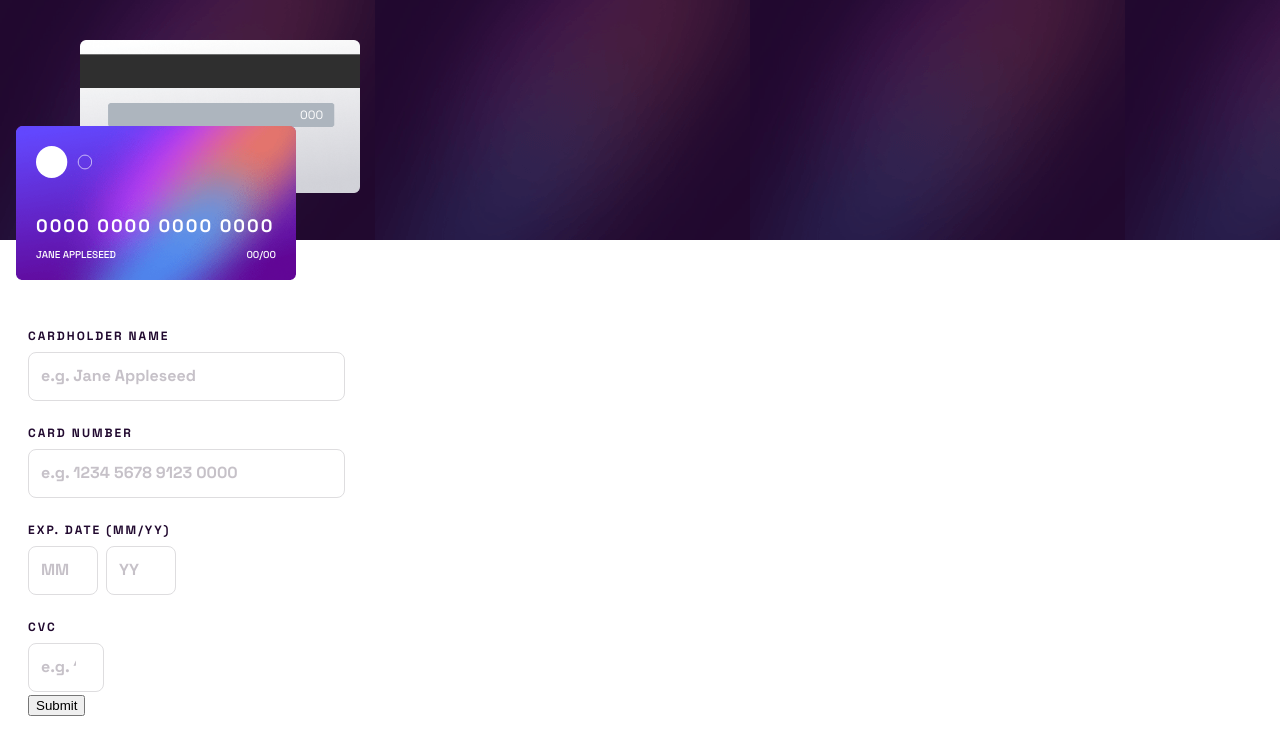
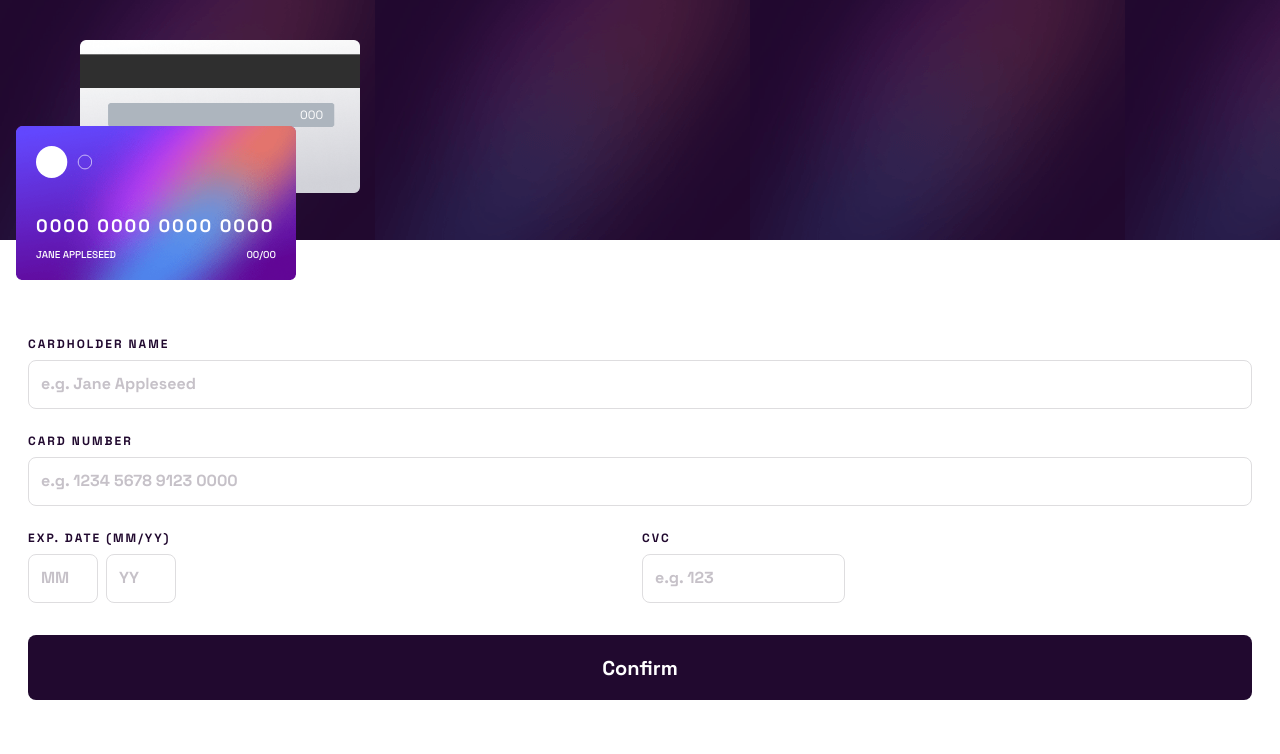
Before and after one commit to lbdevDesign/bankForm, a React (Create React App) app: page / in a window 1280 px wide. Shown: the top 754 px of the page. Built offline with nearby package versions, Linux system fonts and the light colour scheme.

Commit message:
form final

```diff
--- a/src/components/form/form.js
+++ b/src/components/form/form.js
@@ -9,28 +9,28 @@ function Form() {
 
     return(
         <section className="form__container">
-            <form onSubmit={handleSubmit(onSubmit)} class>
-                <div className='form__input'>
+            <form onSubmit={handleSubmit(onSubmit)} className='form'>
+                <div className='form__input1'>
                     <p className='form__input__title'>Cardholder Name</p>
                     <input className='form__input__cname largeInput' type="text" placeholder="e.g. Jane Appleseed" {...register} />
                 </div>
-                <div className='form__input'>
+                <div className='form__input2'>
                     <p className='form__input__title'>Card Number</p>
                     <input className='form__input__cnumber largeInput' type="number" placeholder="e.g. 1234 5678 9123 0000" {...register("Card Number", {})} />
                 </div>
-                <div className='form__input__bottom'>
+                <div className='form__input3'>
                     <p className='form__input__title'>Exp. Date (MM/YY)</p>
                     <div className='form__input__cexpiration--container'>
                         <input className='form__input__cexpiration smallInput' type="number" placeholder="MM" {...register("Expiration date", {})} />
                         <input className='form__input__cexpiration smallInput' type="number" placeholder="YY" {...register("Expiration date", {})} />
                     </div>
                 </div>
-                <div className='form__input__bottom'>
+                <div className='form__input4'>
                     <p className='form__input__title'>CVC</p>
                     <input className='form__input__cvc smallInput' type="number" placeholder="e.g. 123" {...register("CVC", {})} />
                 </div>
 
-                <input type="submit" className='form__submit'/>
+                <input type="submit" className='form__submit' value='Confirm'/>
             </form>
         </section>
     )
--- a/src/components/form/form.scss
+++ b/src/components/form/form.scss
@@ -3,7 +3,7 @@
     border-radius: 8px;
     border: solid 1px $lightGrayViolet;
     box-sizing: border-box;
-    width: 317px;
+    width: 100%;
     &::placeholder {
         font-family: $spaceG;
         font-size: 16px;
@@ -27,19 +27,41 @@
 }
 
 .form {
-    display: flex;
-    flex-wrap: wrap;
+    margin-top: 32px;
+    display: grid;
+    grid-template-columns: repeat(2, 1fr);
+    grid-template-rows: repeat(4, 1fr);
+    grid-column-gap: 4px;
+    grid-row-gap: 24px;
     &__container {
         box-sizing: border-box;
         padding: 64px 28px 0 28px;
         min-width: 100vw;
     }
+    &__input1 {
+        grid-area: 1 / 1 / 2 / 3;
+    }
+    &__input2 {
+        grid-area: 2 / 1 / 3 / 3;
+    }
+    &__input3 {
+        grid-area: 3 / 1 / 4 / 2;
+    }
+    &__input4 {
+        grid-area: 3 / 2 / 4 / 3;
+    }
+    &__submit {
+        margin-top: 8px;
+        grid-area: 4 / 1 / 5 / 3;
+        border: none;
+        border-radius: 8px;
+        background-color: $veryDarkGrayViolet;
+        color: $white;
+        font-family: $spaceG;
+        font-size: 20px;
+        font-weight: 700;
+    }
     &__input {
-        margin: 24px 0 0 0;
-        &__bottom {
-            margin: 24px 0 0 0;
-            width: 50%;
-        }
         &__title {
             margin: 0 0 8px 0;
             font-size: 12px;
@@ -52,12 +74,8 @@
             width: 44px;
             margin-right: 8px;
             &--container {
-                width: 50%;
                 display: flex;
             }
         }
-        &__cvc {
-            width: 50px;
-        }
     }
 }
```
